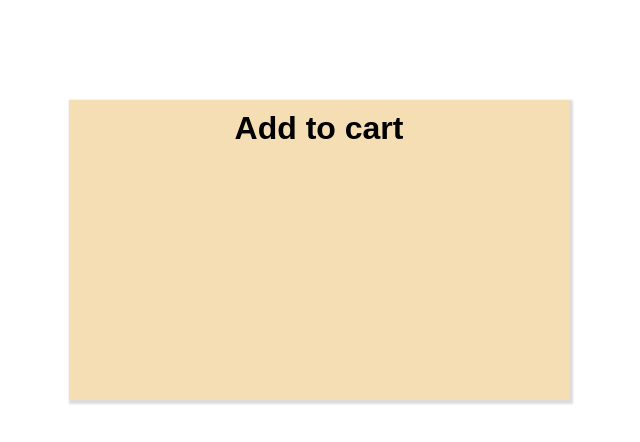
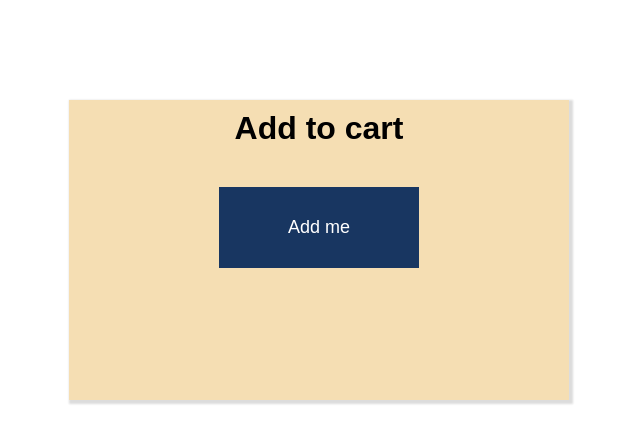
Before and after one commit to MahsumaRezai/From, a React (Create React App) app: page / in a window 1280 px wide. Shown: the top 442 px of the page, without its empty margins (321-961 px from the left). Built offline with nearby package versions, Linux system fonts and the light colour scheme.

Commit message:
add button

```diff
--- a/src/Componet/AddCart.js
+++ b/src/Componet/AddCart.js
@@ -1,8 +1,10 @@
 import classes from './AddCart.module.css'
+import Button from './Button';
 const AddCart = (props) => {
     return (
         <div className={classes.cart}>
             <h1>Add to cart</h1>
+            <Button>Add me</Button>
 
 
         </div>
--- a/src/Componet/AddCart.module.css
+++ b/src/Componet/AddCart.module.css
@@ -6,7 +6,10 @@
     margin: auto;
     margin-top: 100px;
     text-align: center;
-    padding-top: 10px
+    padding-top: 10px;
+    display: flex;
+    flex-direction: column;
+    gap: 40px
 
 
 };
--- /dev/null
+++ b/src/Componet/Button.js
@@ -0,0 +1,10 @@
+const Button = (props) => {
+    return (
+        <div >
+            <button className="btn">
+            {props.children}
+            </button>
+        </div>
+    )
+}
+export default Button;
--- a/src/index.css
+++ b/src/index.css
@@ -10,25 +10,15 @@ body {
   font-family:  sans-serif;
 
 }
-.head {
-  background: white;
-  width: 100%;
-  color: #f3a20d;
-  text-align: center;
-  font-size: 30px;
-  padding-top: 30px
-}
-@media screen and (max-width:900px){
- .head {
-   font-size: 18px
- }
-}
+
 .btn {
   width: 200px;
-  padding: 20px;
   background: #183661;
   border: none;
   color: white;
   font-size: 18px;
+  padding: 30px
+
+
 
 }
```
